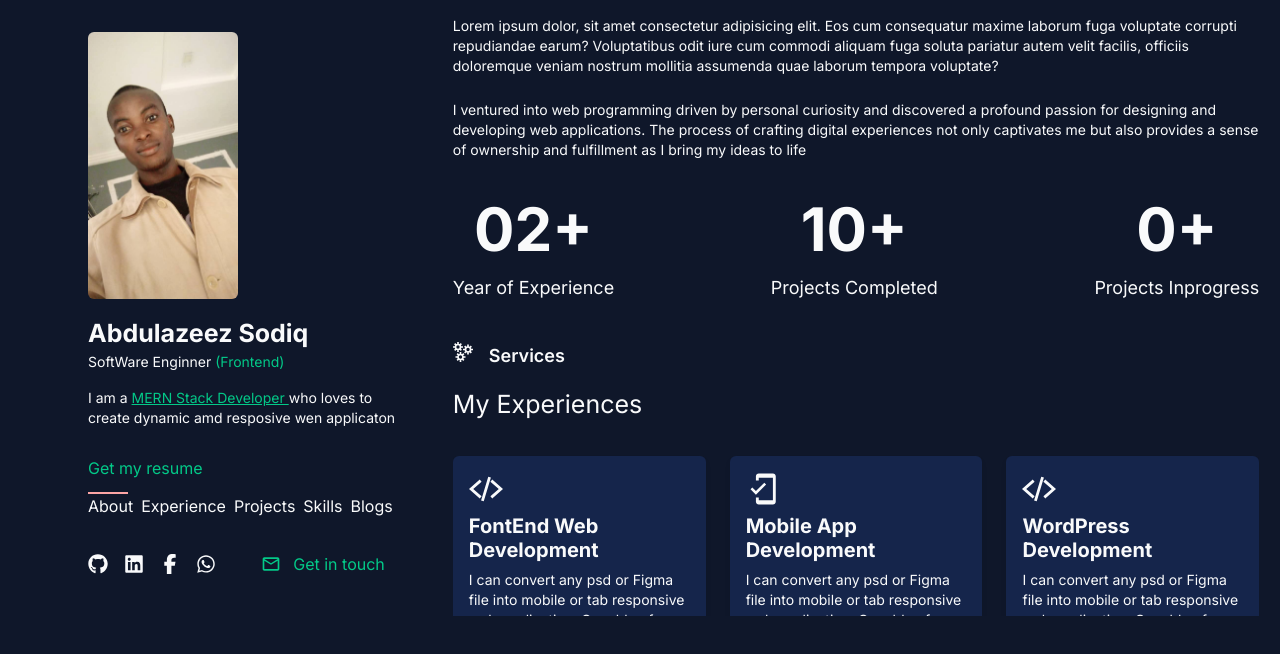
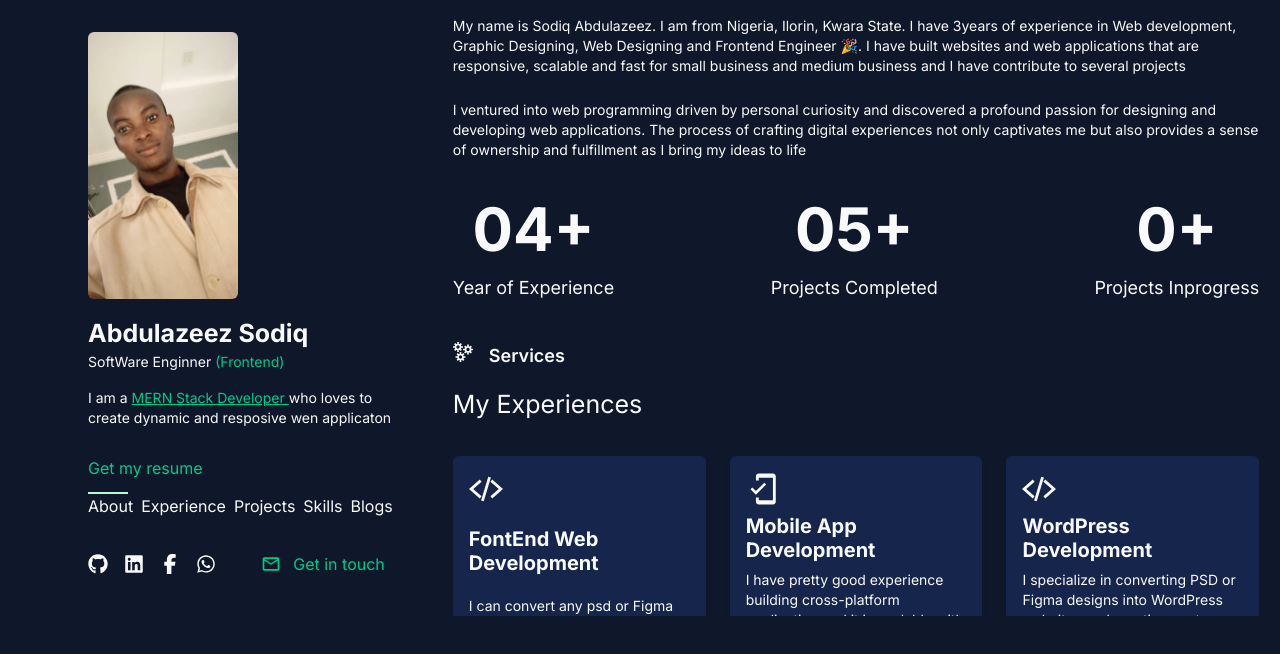
Before and after one commit to Abdulzeez403/abdulazeezsodiq, a Next.js app: page / in a window 1280 px wide. Shown: the top 654 px of the page. Built offline with nearby package versions, Linux system fonts and the light colour scheme.

Commit message:
new update

```diff
--- a/app/(modules)/home/_components/content.tsx
+++ b/app/(modules)/home/_components/content.tsx
@@ -21,7 +21,7 @@ export const Content = () => {
     return (
         <div className="overflow-none  overflowed-scroll lg:overflow-auto lg:overflowed-scroll  h-[600px] " >
             <div>
-                <p className=' text-sm text-wrap'>Lorem ipsum dolor, sit amet consectetur adipisicing elit. Eos cum consequatur maxime laborum fuga voluptate corrupti repudiandae earum? Voluptatibus odit iure cum commodi aliquam fuga soluta pariatur autem velit facilis, officiis doloremque veniam nostrum mollitia assumenda quae laborum tempora voluptate?</p>
+                <p className=' text-sm text-wrap'>My name is Sodiq Abdulazeez. I am from Nigeria, Ilorin, Kwara State. I have 3years of experience in Web development, Graphic Designing, Web Designing and Frontend Engineer 🎉. I have built websites and web applications that are responsive, scalable and fast for small business and medium business and I have contribute to several projects</p>
                 <br />
                 <p className='text-sm text-wrap'>I ventured into web programming driven by personal curiosity and discovered a profound passion for designing and developing web applications. The process of crafting digital experiences not only captivates me but also provides a sense of ownership and fulfillment as I bring my ideas to life</p>
 
@@ -29,12 +29,12 @@ export const Content = () => {
 
             <div className='flex justify-between items-center py-6'>
                 <div className='text-center'>
-                    <h4 className='text-[40px] md:text-[60px] lg:text-[60px]  font-bold'>02+</h4>
+                    <h4 className='text-[40px] md:text-[60px] lg:text-[60px]  font-bold'>04+</h4>
                     <h4 className='text-sm md:text-lg lg:text-lg'>Year of Experience</h4>
                 </div>
 
                 <div className='text-center'>
-                    <h4 className=' text-[40px] md:text-[60px] lg:text-[60px] font-bold'>10+</h4>
+                    <h4 className=' text-[40px] md:text-[60px] lg:text-[60px] font-bold'>05+</h4>
                     <h4 className='text-sm md:text-lg lg:text-lg'>Projects Completed</h4>
                 </div>
 
--- a/app/(modules)/home/_components/profile.tsx
+++ b/app/(modules)/home/_components/profile.tsx
@@ -26,14 +26,14 @@ function Profile() {
                     </div>
 
                     <div className='pb-4 text-sm '>
-                        <p>I am a <span className='textColor underline'>MERN Stack Developer </span> who loves to create dynamic amd resposive wen applicaton</p>
+                        <p>I am a <span className='textColor underline'>MERN Stack Developer </span> who loves to create dynamic and resposive wen applicaton</p>
 
                     </div>
 
                     <div>
                         <div>
                             <h3 className='py-3 textColor'>Get my resume</h3>
-                            <p className='h-[2px] w-10 textColor, bg-red-300 p-[-2]'></p>
+                            <div className='h-[2px] w-10 textColor bg-green-200  m-[-10]'></div>
                         </div>
 
                         <nav className='pb-3'>
--- a/app/Datas/index.ts
+++ b/app/Datas/index.ts
@@ -34,11 +34,11 @@ export const SkillData = [
   },
   {
     title: "Mobile App Development",
-    desc: "I can convert any psd or Figma file into mobile or tab responsive web application. Capable of doing project in clean code.",
+    desc: "I have pretty good experience building cross-platform application and it is scalable with quick performance. I have worked on atleast 5 mobile app which are now live",
   },
   {
     title: "WordPress Development",
-    desc: "I can convert any psd or Figma file into mobile or tab responsive web application. Capable of doing project in clean code.",
+    desc: "I specialize in converting PSD or Figma designs into WordPress websites and creating custom themes from scratch. I've successfully completed numerous projects in this domain",
   },
 ];
 
@@ -46,18 +46,18 @@ export const ExperienceData: IExperienceProps[] = [
   {
     role: "MERN Stack Developer",
     company: "Asynctechs",
-    date: "April, 2023 - November, 2023",
-    desc: "Lorem ipsum dolor sit amet consectetur adipisicing elit. Quae itaque incidunt aut quas voluptatem laboriosam assumenda voluptas quisquam doloremque odio. Lorem ipsum dolor sit amet consectetur adipisicing elit. Quae itaque incidunt aut quas voluptatem laboriosam assumenda voluptas quisquam doloremque odio.",
-    techUseds: ["ReactJs", "JavaScript", "Redux"],
+    date: "Dec, 2022 - Present",
+    desc: "At Asynctechs, a startup located in Kwara State, I started as a frontend developer. Later, I transitioned to testing and eventually returned to development. Throughout my journey, I collaborated with a remote team of eight individuals, spread across different locations",
+    techUseds: ["ReactJs", "JavaScript", "NextJs", "Graphql", "React Native"],
     projects: ["MsGold", "Transact"],
   },
   {
     role: "FRONTEND Developer",
     company: "Freelancer",
-    date: "April, 2023 - November, 2023",
-    desc: "Lorem ipsum dolor sit amet consectetur adipisicing elit. Quae itaque incidunt aut quas voluptatem laboriosam assumenda voluptas quisquam doloremque odio. Lorem ipsum dolor sit amet consectetur adipisicing elit. Quae itaque incidunt aut quas voluptatem laboriosam assumenda voluptas quisquam doloremque odio.",
+    date: "March, 2021 - Still Date",
+    desc: "As a seasoned freelancer software engineer, I specialize in transforming client ideas into vibrant, functional realities. With a meticulous approach, I craft bug-free, scalable projects that exceed expectations. My commitment to quality ensures that each endeavor is not only a reflection of the client's vision but also a testament to my dedication to excellence.",
     techUseds: ["ReactJs", "JavaScript", "Redux"],
-    projects: ["MsGold", "Transact"],
+    projects: ["Foodie", "Life-Ease"],
   },
 ];
 
@@ -78,11 +78,6 @@ export const ToolsDataFront: ITools[] = [
     img: "/mui.png",
     title: "Redux",
   },
-  {
-    img: "/tailwind.png",
-    title: "Tailwind",
-  },
-
   {
     img: "/tailwind.png",
     title: "Tailwind",
@@ -134,21 +129,21 @@ export const ToolsDataTools: ITools[] = [
 export const projectData: IProject[] = [
   {
     img: "/athens.png",
-    name: "Fashions",
-    link: "/asynctech.com",
-    desc: "Lorem ipsum dolor sit amet consectetur adipisicing elit. Quae itaque incidunt au ",
+    name: "Foodie",
+    link: "/foodie-web-nine.vercel.app",
+    desc: "Foodie is restuarant website where user can order  food and see reviews from other users and tracking the delivery process",
   },
 
   {
     img: "/athens.png",
-    name: "Fashions",
+    name: "Life-Ease",
     link: "/asynctech.com",
-    desc: "Lorem ipsum dolor sit amet consectetur adipisicing elit. Quae itaque incidunt aut  ",
+    desc: "Life-ease is a specialized house renting website designed specifically for students to easily find hostels and communicate with agents  ",
   },
   {
     img: "/athens.png",
     name: "Fashions",
-    link: "/asynctech.com",
+    link: "/foodie-web-nine.vercel.app",
     desc: "Lorem ipsum dolor sit amet consectetur adipisicing elit. Quae itaque incidunt aut quas voluptatem  ",
   },
   {
```
